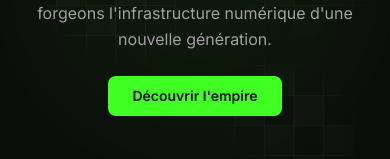
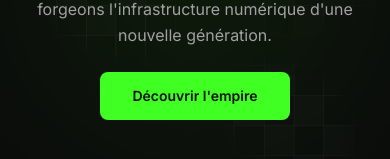
Before and after one commit to bazieebenezer/Aorte-africa, a Next.js app: page / in a window 390 px wide. Shown: the part 444-603 px from the top of the page. Built offline with nearby package versions, Linux system fonts and the light colour scheme.

Commit message:
Boutons plus grands sur mobile (tailles fluides)

```diff
--- a/src/components/ui/button.tsx
+++ b/src/components/ui/button.tsx
@@ -21,10 +21,10 @@ const buttonVariants = cva(
         link: "text-primary underline-offset-4 hover:underline",
       },
       size: {
-        default: "h-9 px-4 py-2 has-[>svg]:px-3",
+        default: "h-10 px-5 py-2 has-[>svg]:px-3.5 sm:h-9 sm:px-4 sm:has-[>svg]:px-3",
         xs: "h-6 gap-1 rounded-md px-2 text-xs has-[>svg]:px-1.5 [&_svg:not([class*='size-'])]:size-3",
-        sm: "h-8 gap-1.5 rounded-md px-3 has-[>svg]:px-2.5",
-        lg: "h-10 rounded-md px-6 has-[>svg]:px-4",
+        sm: "h-9 gap-1.5 rounded-md px-4 has-[>svg]:px-3 sm:h-8 sm:px-3 sm:has-[>svg]:px-2.5",
+        lg: "h-12 rounded-md px-8 has-[>svg]:px-5 sm:h-10 sm:px-6 sm:has-[>svg]:px-4",
         icon: "size-9",
         "icon-xs": "size-6 rounded-md [&_svg:not([class*='size-'])]:size-3",
         "icon-sm": "size-8",
```
